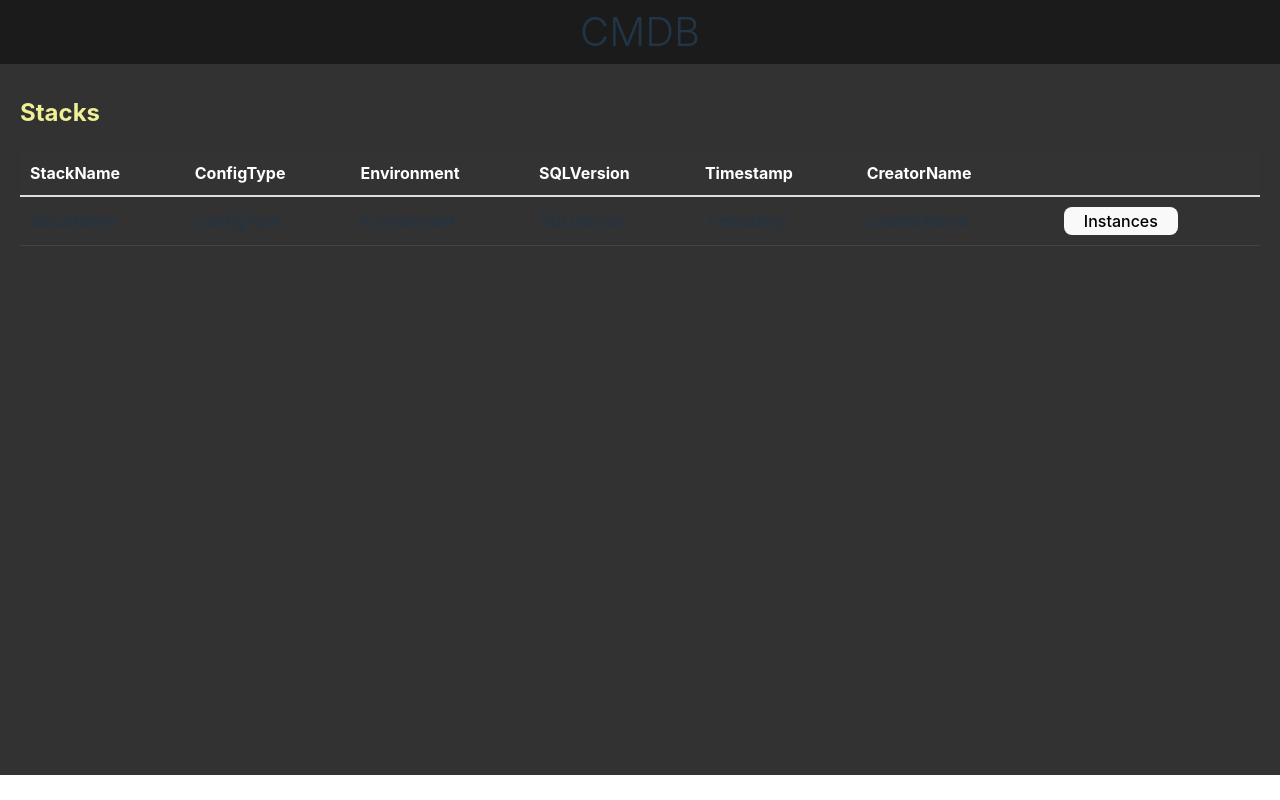
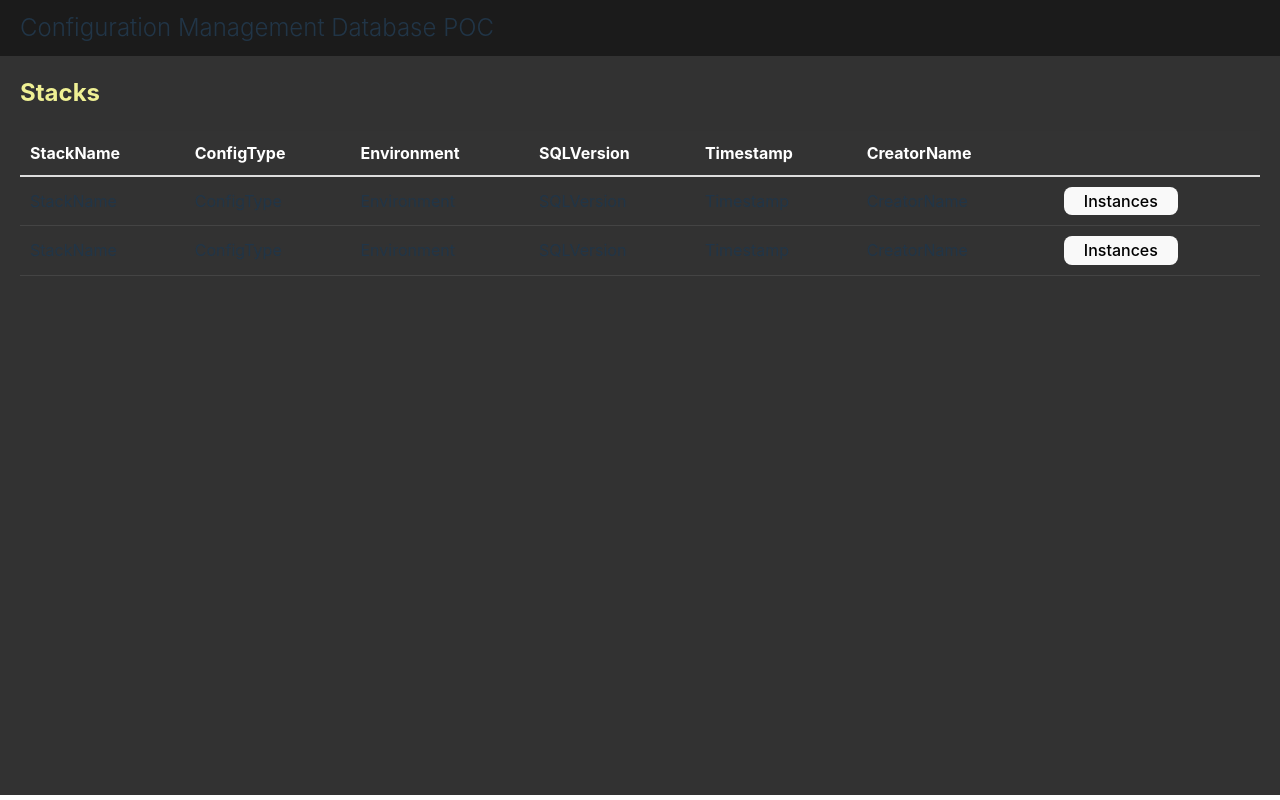
Before and after one commit to carolemonteloyola/cmdb-poc, a React (Vite) app: page / in a window 1280 px wide. Built offline with nearby package versions, Linux system fonts and the light colour scheme.

Commit message:
feat: added Instances and Stacks components

```diff
--- a/src/App.css
+++ b/src/App.css
@@ -32,9 +32,9 @@ body {
 }
 
 h1 {
-  margin: 10px 30px;
+  margin: 10px 20px;
   font-weight: 300;
-  text-align: center;
+  text-align: left;
 }
 
 table {
@@ -93,7 +93,7 @@ button.close {
   display: flex;
   gap: 10px;
   width: 100vw;
-  height: 90vh; /* Full height of the browser */
+  height: 95vh; /* Full height of the browser */
 }
 .panel {
   background: #323232;
@@ -101,10 +101,16 @@ button.close {
   overflow: auto;
   padding: 20px;
 }
-.panel > h2 {
+.panel h2 {
   padding: 0;
   font-size: 1.5rem;
   color: #eff094;
+}
+.panel-stacks {
+  flex: 2;
+}
+.panel-instance {
+  flex: 1;
 }
 .panel-header {
   display: flex;
@@ -127,6 +133,10 @@ button.close {
   margin: 0;
   padding: 0;
 }
+.table_instance tr td:first-child {
+  font-weight: bold;
+  width: 40%;
+}
 
 /* index.css */
 @media (max-width: 768px) {
--- a/src/App.jsx
+++ b/src/App.jsx
@@ -1,102 +1,28 @@
 import "./App.css";
 
+import Instances from "./Instances";
+import Stacks from "./Stacks";
 import { useState } from "react";
 
 function App() {
   const [showInstances, setShowInstances] = useState(false);
 
   const handleClick = () => {
-    if (!showInstances) {
-      setShowInstances(true);
-    } else {
-      setShowInstances(false);
-    }
+    setShowInstances(true);
+  };
+  const closeInstance = () => {
+    setShowInstances(false);
   };
 
   return (
     <>
       <nav className="sticky">
-        <h1>CMDB</h1>
+        <h1>Configuration Management Database POC</h1>
       </nav>
 
       <div className="container">
-        <div className="panel">
-          <h2>Stacks</h2>
-
-          <table>
-            <thead>
-              <tr>
-                <th>StackName</th>
-                <th>ConfigType</th>
-                <th>Environment</th>
-                <th>SQLVersion</th>
-                <th>Timestamp</th>
-                <th>CreatorName</th>
-                <th></th>
-              </tr>
-            </thead>
-            <tbody>
-              <tr>
-                <td>StackName</td>
-                <td>ConfigType</td>
-                <td>Environment</td>
-                <td>SQLVersion</td>
-                <td>Timestamp</td>
-                <td>CreatorName</td>
-                <td>
-                  <button onClick={handleClick}>Instances</button>
-                </td>
-              </tr>
-            </tbody>
-          </table>
-        </div>
-
-        {showInstances && (
-          <div className="panel">
-            <div className="panel-header">
-              <h2>Instances</h2>
-              <button className="close" onClick={handleClick}>
-                X
-              </button>
-            </div>
-            <table>
-              <thead>
-                <tr>
-                  <th>InstanceId</th>
-                  <th>HostName</th>
-                  <th>InstanceType</th>
-                  <th>PrivateIP</th>
-                  <th>AZ</th>
-                  <th>RoleType</th>
-                  <th>CreatorName</th>
-                  <th>CreateDate</th>
-                </tr>
-              </thead>
-              <tbody>
-                <tr>
-                  <td>InstanceId</td>
-                  <td>HostName</td>
-                  <td>InstanceType</td>
-                  <td>PrivateIP</td>
-                  <td>AZ</td>
-                  <td>RoleType</td>
-                  <td>CreatorName</td>
-                  <td>CreateDate</td>
-                </tr>
-                <tr>
-                  <td>InstanceId</td>
-                  <td>HostName</td>
-                  <td>InstanceType</td>
-                  <td>PrivateIP</td>
-                  <td>AZ</td>
-                  <td>RoleType</td>
-                  <td>CreatorName</td>
-                  <td>CreateDate</td>
-                </tr>
-              </tbody>
-            </table>
-          </div>
-        )}
+        <Stacks handleClick={handleClick} />
+        {showInstances && <Instances closeInstance={closeInstance} />}
       </div>
     </>
   );
--- /dev/null
+++ b/src/Instances.jsx
@@ -0,0 +1,58 @@
+import PropTypes from "prop-types";
+
+const Instances = ({ closeInstance }) => {
+  return (
+    <div className="panel panel-instance">
+      <div className="panel-header">
+        <h2>Instance Details</h2>
+        <button className="close" onClick={closeInstance}>
+          X
+        </button>
+      </div>
+
+      <div className="config_container">
+        <table className="table_instance">
+          <tbody>
+            <tr>
+              <td>Instance ID</td>
+              <td>Instance ID</td>
+            </tr>
+            <tr>
+              <td>Host Name</td>
+              <td>Host Name</td>
+            </tr>
+            <tr>
+              <td>Instance Type</td>
+              <td>Instance Type</td>
+            </tr>
+            <tr>
+              <td>IP Address</td>
+              <td>IP Address</td>
+            </tr>
+            <tr>
+              <td>Availability Zone</td>
+              <td>Availability Zone</td>
+            </tr>
+            <tr>
+              <td>RoleType</td>
+              <td>RoleType</td>
+            </tr>
+            <tr>
+              <td>CreatorName</td>
+              <td>CreatorName</td>
+            </tr>
+            <tr>
+              <td>CreateDate</td>
+              <td>CreateDate</td>
+            </tr>
+          </tbody>
+        </table>
+      </div>
+    </div>
+  );
+};
+
+Instances.propTypes = {
+  closeInstance: PropTypes.func.isRequired,
+};
+export default Instances;
--- /dev/null
+++ b/src/Stacks.jsx
@@ -0,0 +1,53 @@
+import PropTypes from "prop-types";
+
+const Stacks = ({ handleClick }) => {
+  return (
+    <div className="panel panel-stacks">
+      <h2>Stacks</h2>
+
+      <table>
+        <thead>
+          <tr>
+            <th>StackName</th>
+            <th>ConfigType</th>
+            <th>Environment</th>
+            <th>SQLVersion</th>
+            <th>Timestamp</th>
+            <th>CreatorName</th>
+            <th></th>
+          </tr>
+        </thead>
+        <tbody>
+          <tr>
+            <td>StackName</td>
+            <td>ConfigType</td>
+            <td>Environment</td>
+            <td>SQLVersion</td>
+            <td>Timestamp</td>
+            <td>CreatorName</td>
+            <td>
+              <button onClick={handleClick}>Instances</button>
+            </td>
+          </tr>
+          <tr>
+            <td>StackName</td>
+            <td>ConfigType</td>
+            <td>Environment</td>
+            <td>SQLVersion</td>
+            <td>Timestamp</td>
+            <td>CreatorName</td>
+            <td>
+              <button onClick={handleClick}>Instances</button>
+            </td>
+          </tr>
+        </tbody>
+      </table>
+    </div>
+  );
+};
+
+Stacks.propTypes = {
+  handleClick: PropTypes.func.isRequired,
+};
+
+export default Stacks;
--- a/src/index.css
+++ b/src/index.css
@@ -31,8 +31,7 @@ body {
 }
 
 h1 {
-  font-size: 2.5rem;
-  line-height: 1.1;
+  font-size: 1.5rem;
 }
 
 h3 {
```
